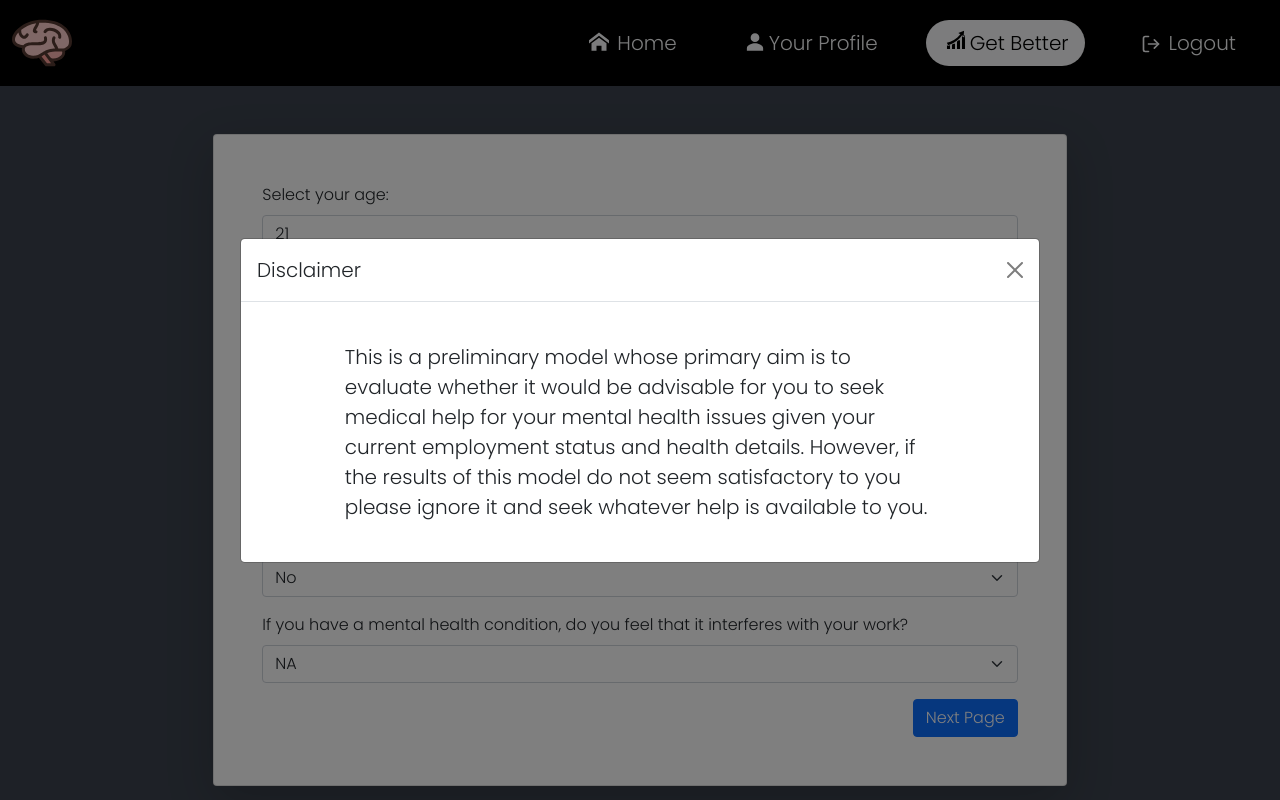
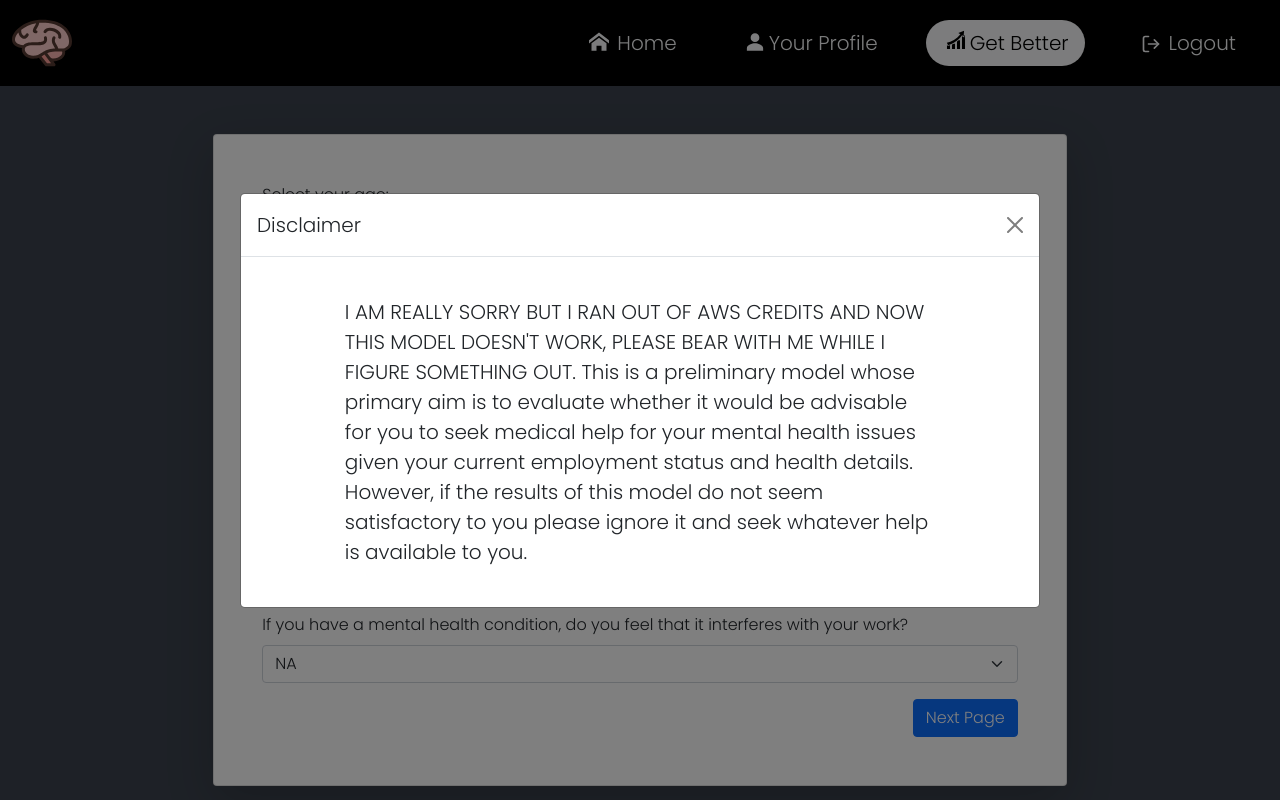
Before and after one commit to aaaaayushh/get-betterUI, a React (Create React App) app: page /get-better in a window 1280 px wide. Built offline with nearby package versions, Linux system fonts and the light colour scheme; sample sign-in values are in the browser's storage.

Commit message:
added error message for ai model

```diff
--- a/src/pages/getBetter/GetBetter.js
+++ b/src/pages/getBetter/GetBetter.js
@@ -1,6 +1,6 @@
 import React, { useState } from "react";
 import { Modal, ModalHeader, ModalBody } from "reactstrap";
-import axios from 'axios';
+import axios from "axios";
 import PageOne from "../../components/form/PageOne";
 import PageTwo from "../../components/form/PageTwo";
 import PageThree from "../../components/form/PageThree";
@@ -8,8 +8,8 @@ import PageFour from "../../components/form/PageFour";
 
 export const FormContext = React.createContext();
 const initState = {
-  age:21,
-  gender:0,
+  age: 21,
+  gender: 0,
   self_employed: 0,
   fam_history: 0,
   treatment: 0,
@@ -46,17 +46,21 @@ const reducer = (state, action) => {
       return state;
   }
 };
-async function submitData(state){
+async function submitData(state) {
   // const res = await axios.post(`http://${process.env.REACT_APP_SERVER}/user/mlData`,state);
-  const mlData = Object.keys(state).map((key,index)=>{
+  const mlData = Object.keys(state).map((key, index) => {
     return state[key];
   });
   console.log(mlData);
   const headers = {
-    'Content-Type':'application/x-www-form-urlencoded',
-    'Access-Control-Allow-Origin':'*'
-  }
-  const res = await axios.post("https://nkd3owrj4k.execute-api.ap-south-1.amazonaws.com/default/demoDocker",mlData,headers);
+    "Content-Type": "application/x-www-form-urlencoded",
+    "Access-Control-Allow-Origin": "*",
+  };
+  const res = await axios.post(
+    "https://nkd3owrj4k.execute-api.ap-south-1.amazonaws.com/default/demoDocker",
+    mlData,
+    headers
+  );
   console.log(res);
   return res;
 }
@@ -87,12 +91,14 @@ export default function GetBetter() {
               </ModalHeader>
               <ModalBody>
                 <div className="col-10 mx-auto text-dark fs-5 p-4">
-                  This is a preliminary model whose primary aim is to evaluate
-                  whether it would be advisable for you to seek medical help for
-                  your mental health issues given your current employment status
-                  and health details. However, if the results of this model do
-                  not seem satisfactory to you please ignore it and seek
-                  whatever help is available to you.
+                  I AM REALLY SORRY BUT I RAN OUT OF AWS CREDITS AND NOW THIS
+                  MODEL DOESN'T WORK, PLEASE BEAR WITH ME WHILE I FIGURE
+                  SOMETHING OUT. This is a preliminary model whose primary aim
+                  is to evaluate whether it would be advisable for you to seek
+                  medical help for your mental health issues given your current
+                  employment status and health details. However, if the results
+                  of this model do not seem satisfactory to you please ignore it
+                  and seek whatever help is available to you.
                 </div>
               </ModalBody>
             </Modal>
```
